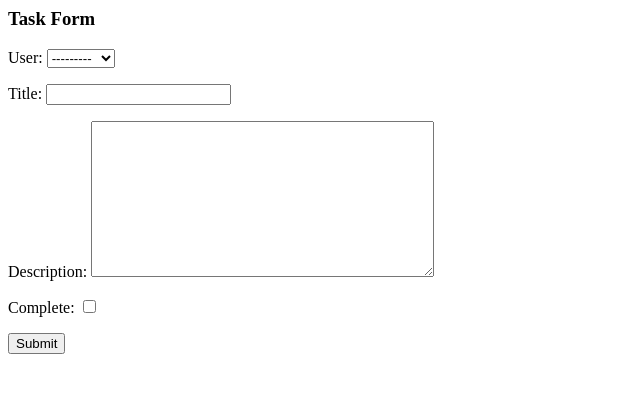
After one commit to Rout357/ToDoListApp, a Django app: page /task-create/ in a window 1280 px wide. The commit adds this page. Shown: the top 393 px of the page, without its empty margins (0-640 px from the left). Run offline with Django 4.2, Linux system fonts and the light colour scheme; data comes from the database, SQL or seed files in the repository; both versions use the stored data as it was after the commit.

Commit message:
add opportunity create item

```diff
--- /dev/null
+++ b/base/templates/base/task_form.html
@@ -0,0 +1,7 @@
+<h3>Task Form</h3>
+
+<form method="POST" action="">
+    {%csrf_token%}
+    {{form.as_p}}
+    <input type="submit" value="Submit">
+</form>
--- a/base/templates/base/task_list.html
+++ b/base/templates/base/task_list.html
@@ -1,4 +1,5 @@
 <h1>My To Do List</h1>
+<a href="{% url 'task-create' %}">Add Task</a>
 
 <table>
     <tr>
--- a/base/urls.py
+++ b/base/urls.py
@@ -1,7 +1,8 @@
 from django.urls import path
-from base.views import TaskList, TaskDetail
+from base.views import TaskList, TaskDetail, TaskCreate
 
 urlpatterns = [
     path('', TaskList.as_view(), name='tasks'),
     path('task/<int:pk>/', TaskDetail.as_view(), name='task'),
+    path('task-create/', TaskCreate.as_view(), name='task-create'),
 ]
--- a/base/views.py
+++ b/base/views.py
@@ -1,6 +1,8 @@
 from django.shortcuts import render
 from django.views.generic.list import ListView
 from django.views.generic.detail import DetailView
+from django.views.generic.edit import CreateView
+from django.urls import reverse_lazy
 from .models import Task
 
 class TaskList(ListView):
@@ -11,3 +13,8 @@ class TaskDetail(DetailView):
     model = Task
     context_object_name = 'task'
     template_name = 'base/task.html'
+
+class TaskCreate(CreateView):
+    model = Task
+    fields = '__all__'
+    success_url = reverse_lazy('tasks')
```
Also changed, not shown: db.sqlite3.
